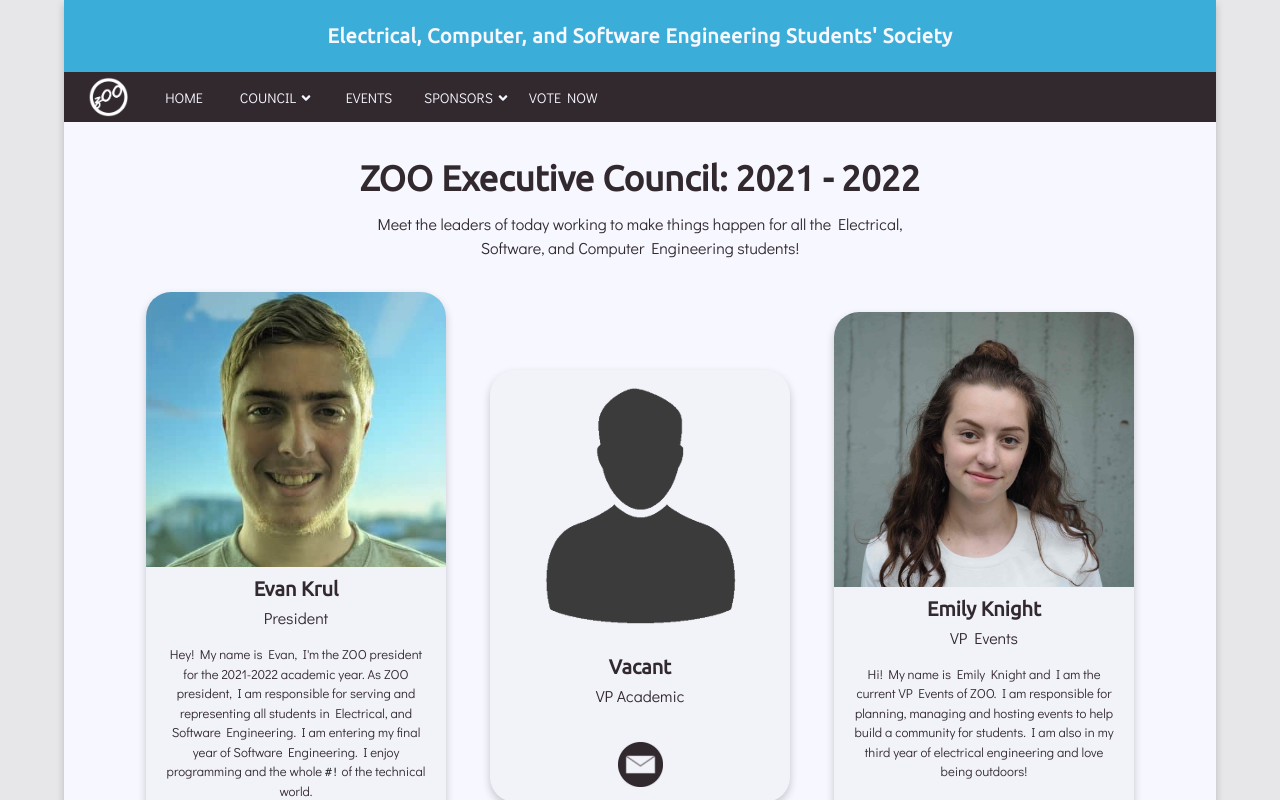
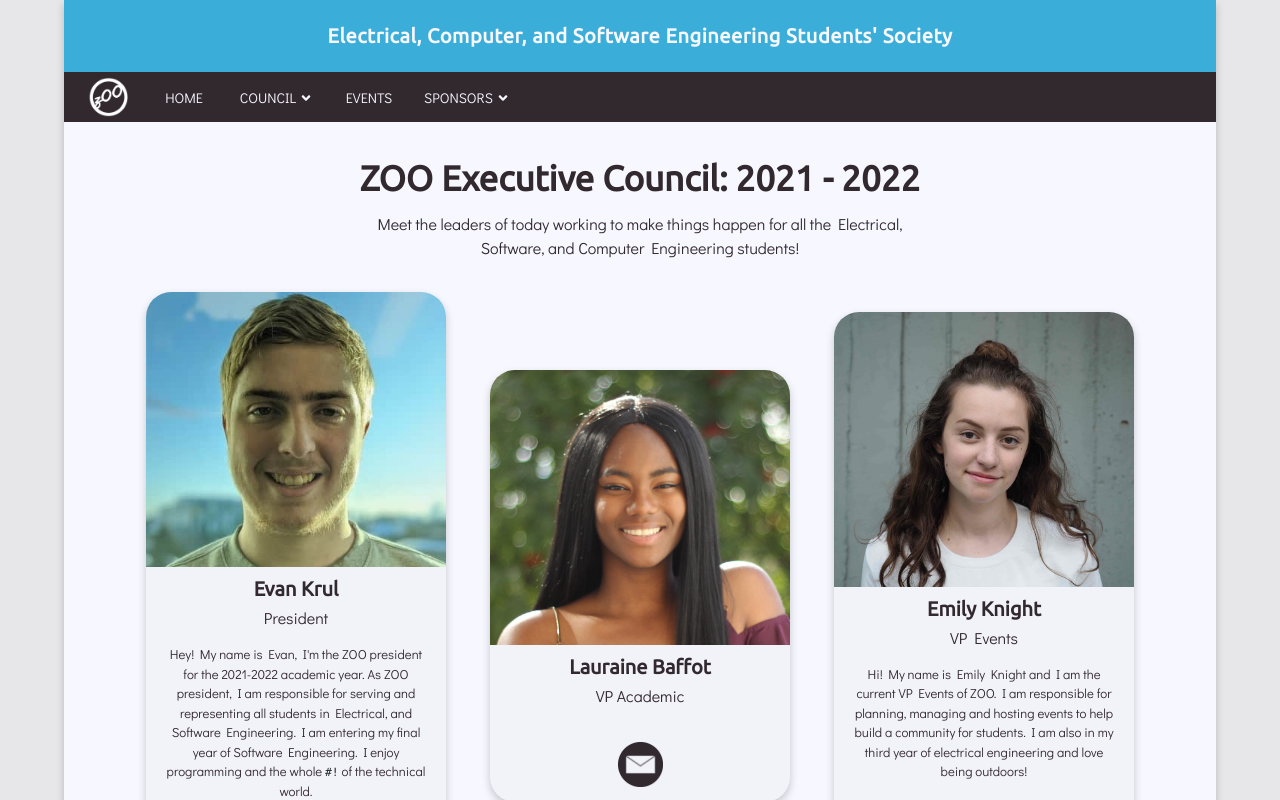
Before and after one commit to zoouofc/zooengg.ca-react, a React (Create React App) app: page /executives in a window 1280 px wide. Shown: the top 800 px of the page. Built offline with nearby package versions, Linux system fonts and the light colour scheme.

Commit message:
Removing election stuff and updating VP Academic

```diff
--- a/src/components/Navbar.jsx
+++ b/src/components/Navbar.jsx
@@ -176,16 +176,6 @@ const Navbar = () => {
               </LinkContainer>
             </NavDropdown>
             {/* End of Sponsorship Dropdown */}
-
-            <NavDropdown.Item
-                href="https://forms.gle/GGJzuuKWra9gHUmt6"
-                target="_blank"
-                className="external-nav"
-                style={{padding: "15px", width: "105px", height: "50px", fontSize: "14px"}}
-              >
-                VOTE NOW
-              </NavDropdown.Item>
-
           </Nav>
 
         </ReactNavbar.Collapse>
--- a/src/pages/ExecPage.jsx
+++ b/src/pages/ExecPage.jsx
@@ -39,7 +39,7 @@ const ExecPage = () => (
       <ExecCard
         imageSource={academic}
         alt="academic-headshot"
-        name="Vacant" // Change name for new Exec
+        name="Lauraine Baffot" // Change name for new Exec
         councilPosition="VP Academic"
         email="academic@zooengg.ca"
       >
```
Also changed, not shown: src/assets/council-pages/academic.png.
